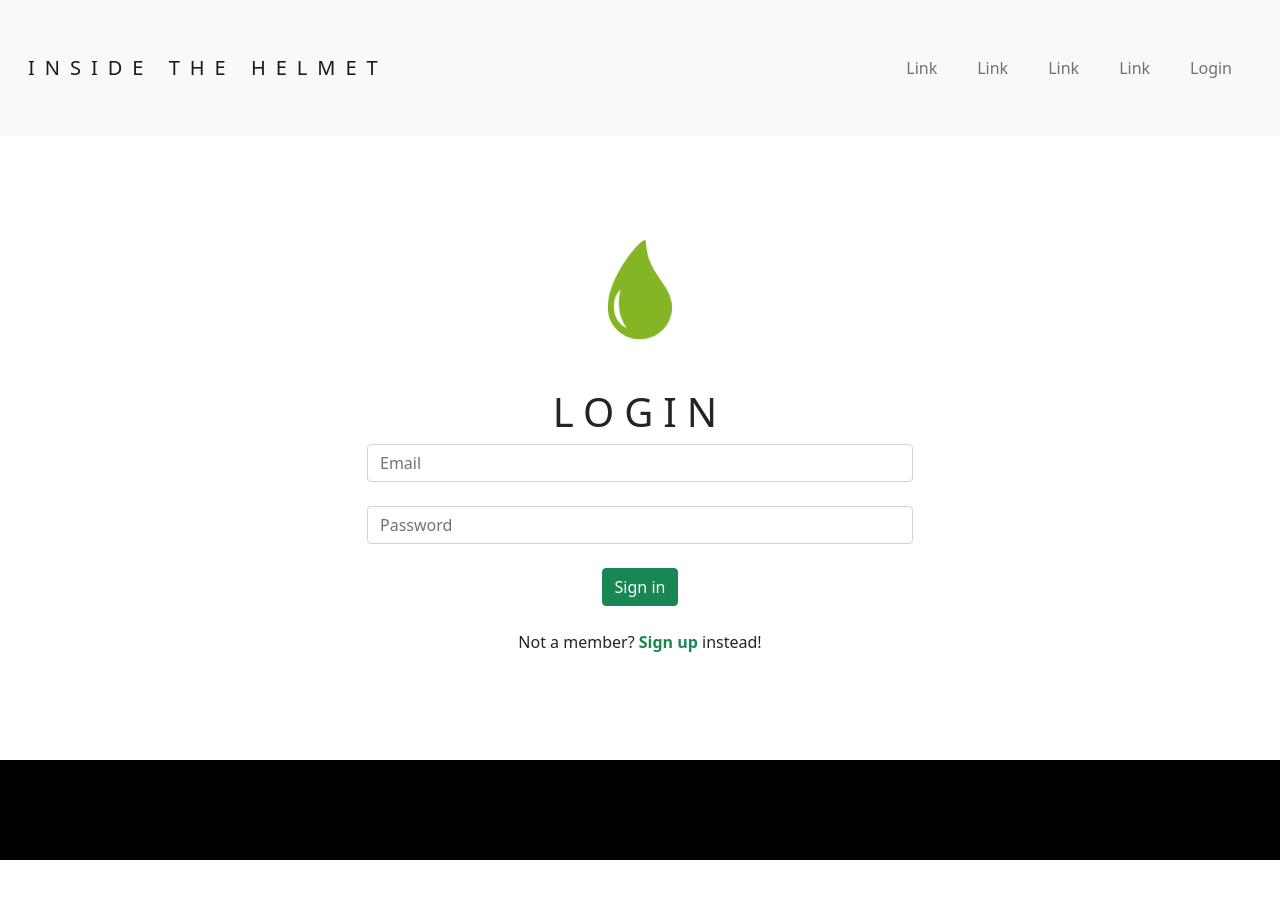
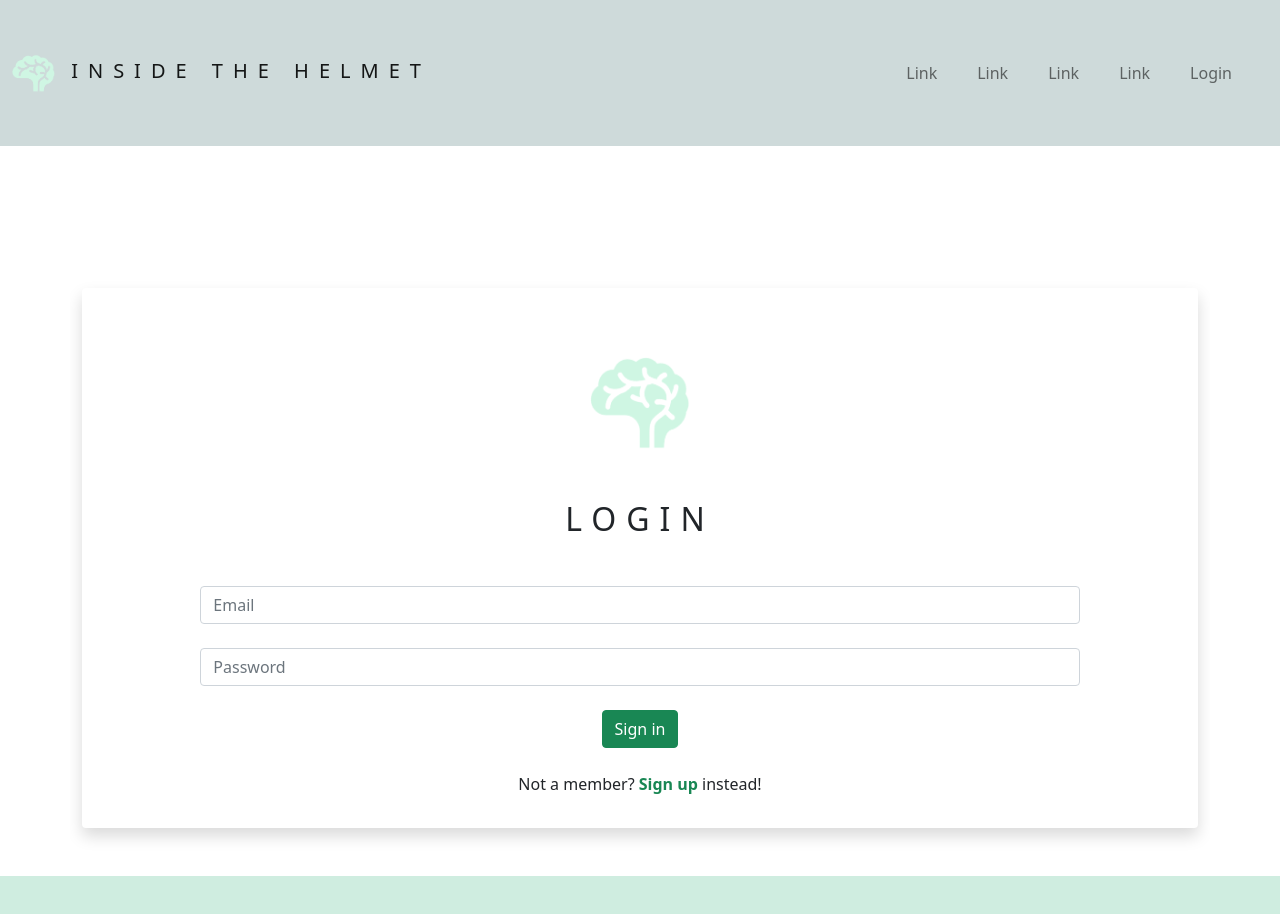
Before and after one commit to magdalenaperry/InsideTheHelmet, a React (Create React App) app in the folder client/: page /login in a window 1280 px wide. Shown: the top 914 px of the page. Before the commit the page ends 860 px from the top, so only its background shows below. Built offline with nearby package versions, Linux system fonts and the light colour scheme.

Commit message:
root colors added, signup and login styled

```diff
--- a/client/src/App.css
+++ b/client/src/App.css
@@ -1,10 +1,7 @@
 :root {
-  --lightgreen: #606c38;
-  --darkgreen: #283618;
-  --cream: #fefae0;
-  --lightorange: #dda15e;
-  --darkorange: #bc6c25;
-  --green: #0b3008;
+  --nav-color: #cedada;
+  --bg-color: 5px 42px;
+  --mint: #CFF6E3;
 }
 
 html,
@@ -14,18 +11,13 @@ html,
   box-sizing: border-box;
 }
 
-h5 {
-  letter-spacing: 10px;
+/* semantic stylings */
+header {
+  margin-top: 150px;
 }
 
-.titles {
-  letter-spacing: 10px;
-  font-variant: small-caps;
-  font-weight: 200;
-}
-
-header {
-  margin-top: 150px;
+nav{
+  background-color: var(--nav-color);
 }
 
 main {
@@ -34,15 +26,56 @@ main {
   min-height: 65vh;
 }
 
+
+/* Button stylings */
+.button{
+    display: inline-block;
+    font-weight: 400;
+    line-height: 1.5;
+    background-color: red;
+    color: #212529;
+    text-align: center;
+    text-decoration: none;
+    vertical-align: middle;
+    cursor: pointer;
+    -webkit-user-select: none;
+    -moz-user-select: none;
+    -ms-user-select: none;
+    user-select: none;
+    background-color:var(--mint);
+    border: 1px solid transparent;
+    padding: .375rem .75rem;
+    font-size: 1rem;
+    border-radius: .25rem;
+    transition: color .15s ease-in-out,background-color .15s ease-in-out,border-color .15s ease-in-out,box-shadow .15s ease-in-out;
+}
+
+.btn-green {
+  /* background-color: ; */
+}
+
+.button:hover {
+
+}
+.button:active{
+
+}
+
+/* text styling */
+h5 {
+  letter-spacing: 10px;
+}
+
 .navBrand {
   letter-spacing: 10px;
   text-transform: uppercase;
 }
 
-.btn-green {
-  background-color: var(--green);
+.titles {
+  letter-spacing: 10px;
+  font-variant: small-caps;
+  font-weight: 200;
 }
-
 
 /*======================
     404 page
--- a/client/src/components/Footer/index.js
+++ b/client/src/components/Footer/index.js
@@ -11,8 +11,8 @@ const styles = {
   footer: {
     bottom: 0,
     width: "100%",
-    height: "100px",
-    backgroundColor: "black"
+    height: "200px",
+    backgroundColor: "#cfede0"
 
   },
   rightBtn: {
--- a/client/src/components/Navbar/index.js
+++ b/client/src/components/Navbar/index.js
@@ -16,15 +16,15 @@ function Navbar() {
       <>
 
         {/* <!-- Navbar --> */}
-        <nav className="navbar navbar-expand-lg bg-light navbar-light fixed-top py-5">
+        <nav className="navbar navbar-expand-lg navbar-light fixed-top py-5">
           {/* <!-- Container wrapper --> */}
           <div className="container-fluid">
             {/* <!-- Navbar brand --> */}
 
             <Link className="navbar-brand logo" to="/">
-              {/* <img src={Logo} alt="logo" height="20px" /> */}
+              <img src={Logo} alt="logo" height="40px" />
 
-              <span className="navBrand ms-3 fs-5">Inside the Helmet</span>
+              <span className="navBrand ms-3 fs-5">inside the helmet</span>
             </Link>
 
             {/* <!-- Toggle button --> */}
--- a/client/src/pages/Demographics.js
+++ b/client/src/pages/Demographics.js
@@ -161,7 +161,7 @@ const Demographics = () => {
             </div>
 
             <div className='text-center'>
-              <button type="submit" className="btn btn-success btn-block mb-4">Submit</button>
+              <button type="submit" className="button btn-success btn-block mb-4">Submit</button>
             </div>
 
           </form>
--- a/client/src/pages/Home.js
+++ b/client/src/pages/Home.js
@@ -22,7 +22,7 @@ const Home = () => {
         <div className="container-fluid">
 
                 <Link to="/Location">
-                  <button type="button" className="btn btn-warning mb-5 px-4 py-2 my-2 fs-5">
+                  <button type="button" className="button btn-warning mb-5 px-4 py-2 my-2 fs-5">
                     Button Template
                   </button>
                 </Link>
--- a/client/src/pages/Login.js
+++ b/client/src/pages/Login.js
@@ -69,7 +69,7 @@ const Login = () => {
       return (
         <main>
           <div className='container text-center'>
-          <SpinnerDotted/>
+            <SpinnerDotted />
           </div>
 
         </main>
@@ -104,7 +104,7 @@ const Login = () => {
 
           {/* <!-- Submit button --> */}
           <div className='text-center'>
-            <button type="submit" className="btn btn-success btn-block mb-4">Sign in</button>
+            <button type="submit" className="button btn-success btn-block mb-4">Sign in</button>
 
             {/* <!-- Register buttons --> */}
             <p>Not a member? <Link
@@ -121,14 +121,16 @@ const Login = () => {
 
   return (
     <>
-      <main>
-        <div className='text-center'>
-          <img src={Logo} alt="Vita Amet" style={styles.logo} className="mb-5" />
-          <h1 className='text-center text-uppercase titles'>login</h1>
+
+
+      <main className='container'>
+        <div className='text-center shadow p-3 mb-5 bg-white rounded my-5' >
+          <img src={Logo} alt="Vita Amet" style={styles.logo} className="my-5" />
+          <h2 className='text-center text-uppercase titles mb-5'>login</h2>
 
           <div className='container'>
             <div className='row justify-content-center'>
-              <div className='col-6'>
+              <div className='col-10'>
                 <div className="tab-content text-center">
                   {errorAlert()}
 
--- a/client/src/pages/Signup.js
+++ b/client/src/pages/Signup.js
@@ -5,7 +5,7 @@ import { useMutation } from '@apollo/client';
 import { ADD_USER } from '../utils/mutations';
 
 import Auth from '../utils/auth';
-// import Logo from "../assets/logo192.png";
+import Logo from "../assets/logo192.png";
 
 
 const styles = {
@@ -147,7 +147,15 @@ const Signup = () => {
 
           {/* <!-- Submit button --> */}
           <div className='text-center'>
-            <button type="submit" className="btn btn-success btn-block mb-4">Sign Up</button>
+            <button type="submit" className="button btn-block mb-4">Sign Up</button>
+
+            <p>Already a member? <Link
+              className='text-decoration-none fw-bold text-success'
+              to="/Login">
+             Login </Link>
+              instead!
+            </p>
+
           </div>
 
         </form>
@@ -173,15 +181,15 @@ const Signup = () => {
 
   return (
     <>
-      <main style={styles.main}>
-        <div className="text-center" style={styles.container}>
-          {/* <img src={Logo} alt="Vita Amet" style={styles.logo} className="mb-5" /> */}
-          <h1 className='text-center text-uppercase titles'>sign up</h1>
+      <main className="container">
+        <div className="text-center shadow p-3 mb-5 bg-white rounded my-5">
+          <img src={Logo} alt="Vita Amet" style={styles.logo} className="my-5" />
+          <h2 className='text-center text-uppercase titles mb-5'>sign up</h2>
 
           <div className='container'>
             <div className='row justify-content-center'>
-              <div className='col-6 '>
-                <div className="tab-content">
+              <div className='col-10'>
+                <div className="tab-content text-center">
                   {errorAlert()}
 
                   {renderForm()}
```
Also changed, not shown: client/src/assets/logo192.png.
